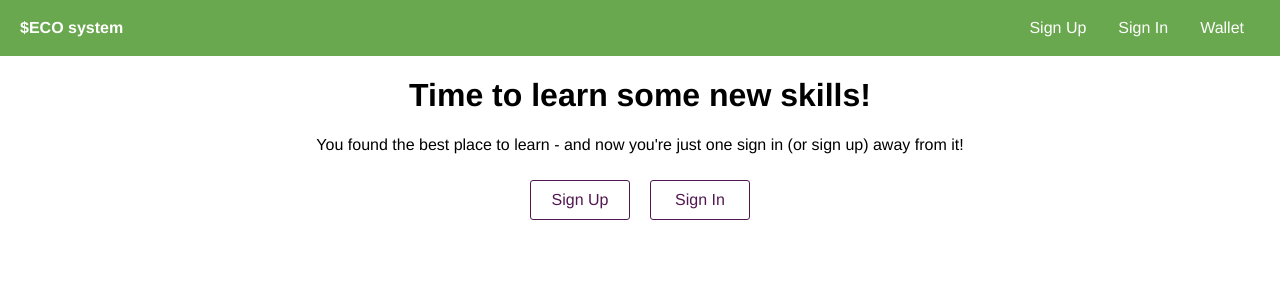
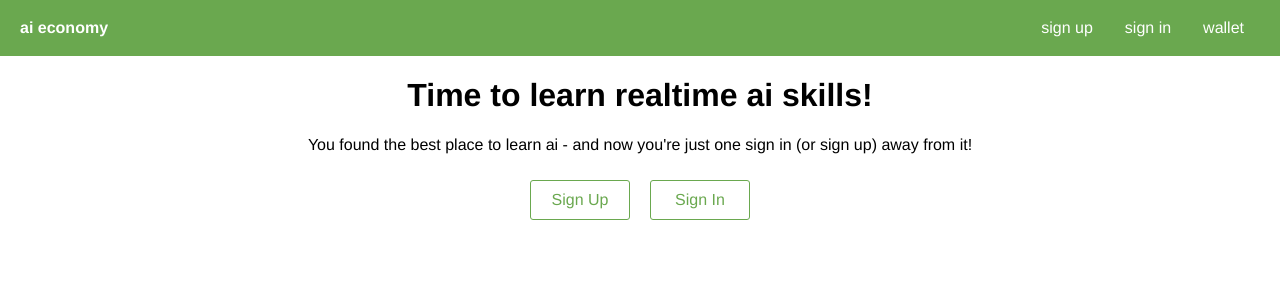
Before and after one commit to social-capital-network/free-bank, a Vue app: page / in a window 1280 px wide. Shown: the top 300 px of the page. Built offline with nearby package versions, Linux system fonts and the light colour scheme.

Commit message:
changed title to ai economy

```diff
--- a/public/index.html
+++ b/public/index.html
@@ -5,7 +5,7 @@
     <meta http-equiv="X-UA-Compatible" content="IE=edge">
     <meta name="viewport" content="width=device-width,initial-scale=1.0">
     <link rel="icon" href="<%= BASE_URL %>favicon.ico">
-    <title>ai-wallet</title>
+    <title>ai economy</title>
   </head>
   <body>
     <noscript>
--- a/src/components/header/header.vue
+++ b/src/components/header/header.vue
@@ -1,18 +1,18 @@
 <template>
   <header id="header">
     <div class="logo">
-      <router-link to="/">$ECO system</router-link>
+      <router-link to="/">ai economy</router-link>
     </div>
     <nav>
       <ul>
         <li>
-          <router-link to="/signup">Sign Up</router-link>
+          <router-link to="/signup">sign up</router-link>
         </li>
         <li>
-          <router-link to="/signin">Sign In</router-link>
+          <router-link to="/signin">sign in</router-link>
         </li>
         <li>
-          <router-link to="/dashboard">Wallet</router-link>
+          <router-link to="/dashboard">wallet</router-link>
         </li>
       </ul>
     </nav>
--- a/src/components/welcome/welcome.vue
+++ b/src/components/welcome/welcome.vue
@@ -1,7 +1,7 @@
 <template>
   <div id="welcome">
-    <h1>Time to learn some new skills!</h1>
-    <p>You found the best place to learn - and now you're just one sign in (or sign up) away from it!</p>
+    <h1>Time to learn realtime ai skills!</h1>
+    <p>You found the best place to learn ai - and now you're just one sign in (or sign up) away from it!</p>
     <div class="cta">
       <router-link to="/signup">Sign Up</router-link>
       <router-link to="/signin">Sign In</router-link>
@@ -33,17 +33,17 @@
     margin: 10px;
     text-decoration: none;
     display: inline-block;
-    border: 1px solid #521751;
+    border: 1px solid #6aa84f;
     border-radius: 3px;
     width: 100px;
     padding: 10px;
     box-sizing: border-box;
-    color: #521751;
+    color: #6aa84f;
   }
 
   .cta a:hover,
   .cta a:active {
-    background-color: #521751;
+    background-color: #6aa84f;
     color: white;
   }
 </style>
--- a/src/views/Home.vue
+++ b/src/views/Home.vue
@@ -1,6 +1,6 @@
 <template>
   <div id="welcome">
-    <h1>Time to learn some new skills!</h1>
+    <h1>Time to learn some ai skills!</h1>
     <p>You found the best place to learn - and now you're just one sign in (or sign up) away from it!</p>
     <div class="cta">
       <router-link to="/signup">Sign Up</router-link>
```
Also changed, not shown: src/assets/logo.png.
